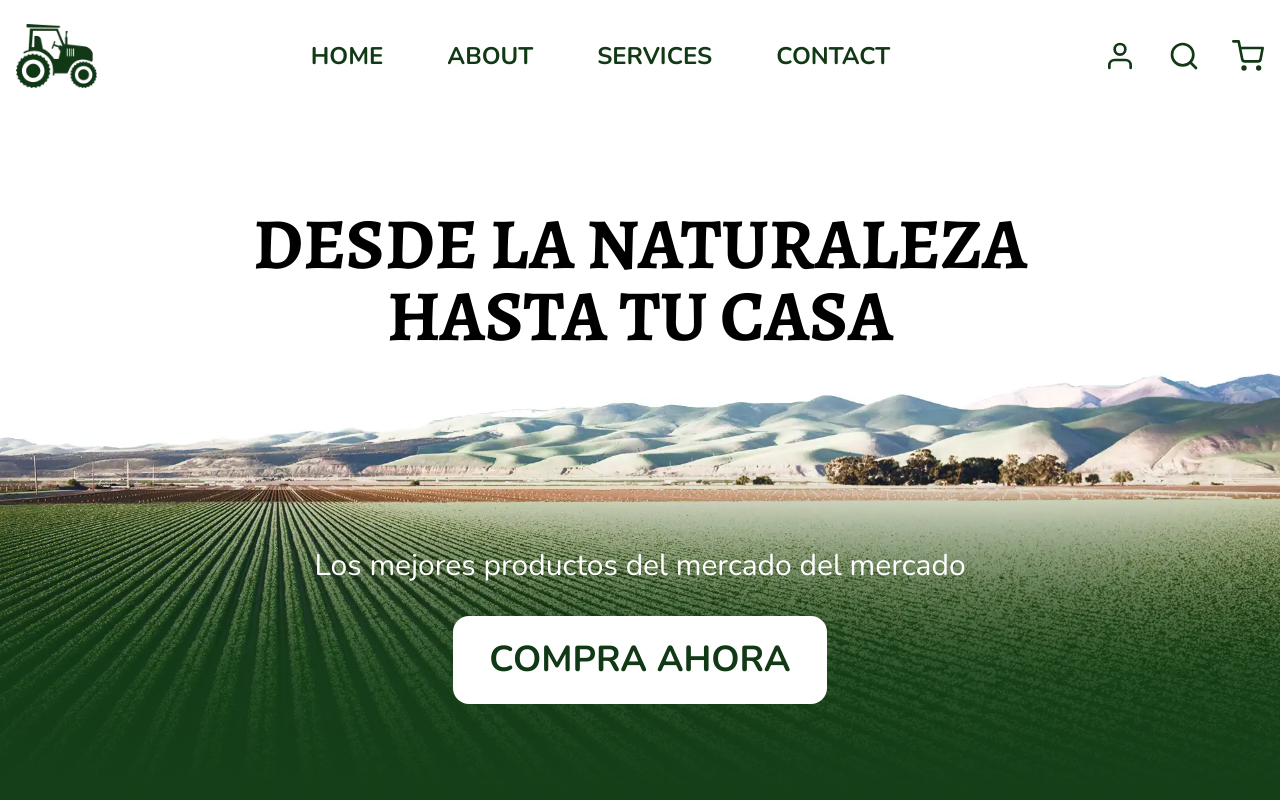
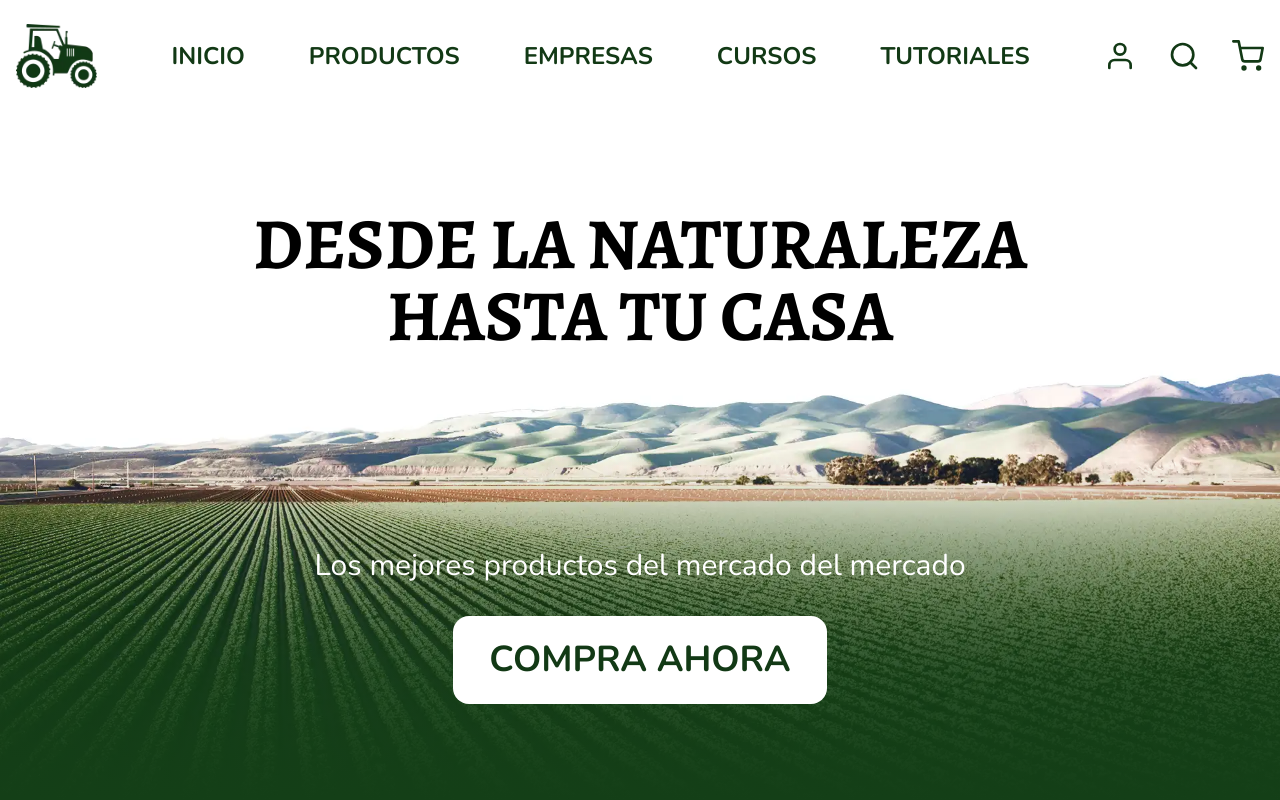
Before and after one commit to davidquintr/ecoagricola-site, a Next.js app: page / in a window 1280 px wide. Shown: the top 800 px of the page. Built offline with nearby package versions, Linux system fonts and the light colour scheme.

Commit message:
update phantom navigation

```diff
--- a/src/app/sources/navigation-routes.ts
+++ b/src/app/sources/navigation-routes.ts
@@ -1,18 +1,22 @@
 export const navigationRoutes = [
     {
         path: '/',
-        name: 'Home',
+        name: 'Inicio',
     },
     {
-        path: '/about',
-        name: 'About',
+        path: '/',
+        name: 'Productos',
     },
     {
-        path: '/services',
-        name: 'Services',
+        path: '/',
+        name: 'Empresas',
     },
     {
-        path: '/contact',
-        name: 'Contact',
+        path: '/',
+        name: 'Cursos',
+    },
+    {
+        path: '/',
+        name: 'Tutoriales',
     }
 ];
```
